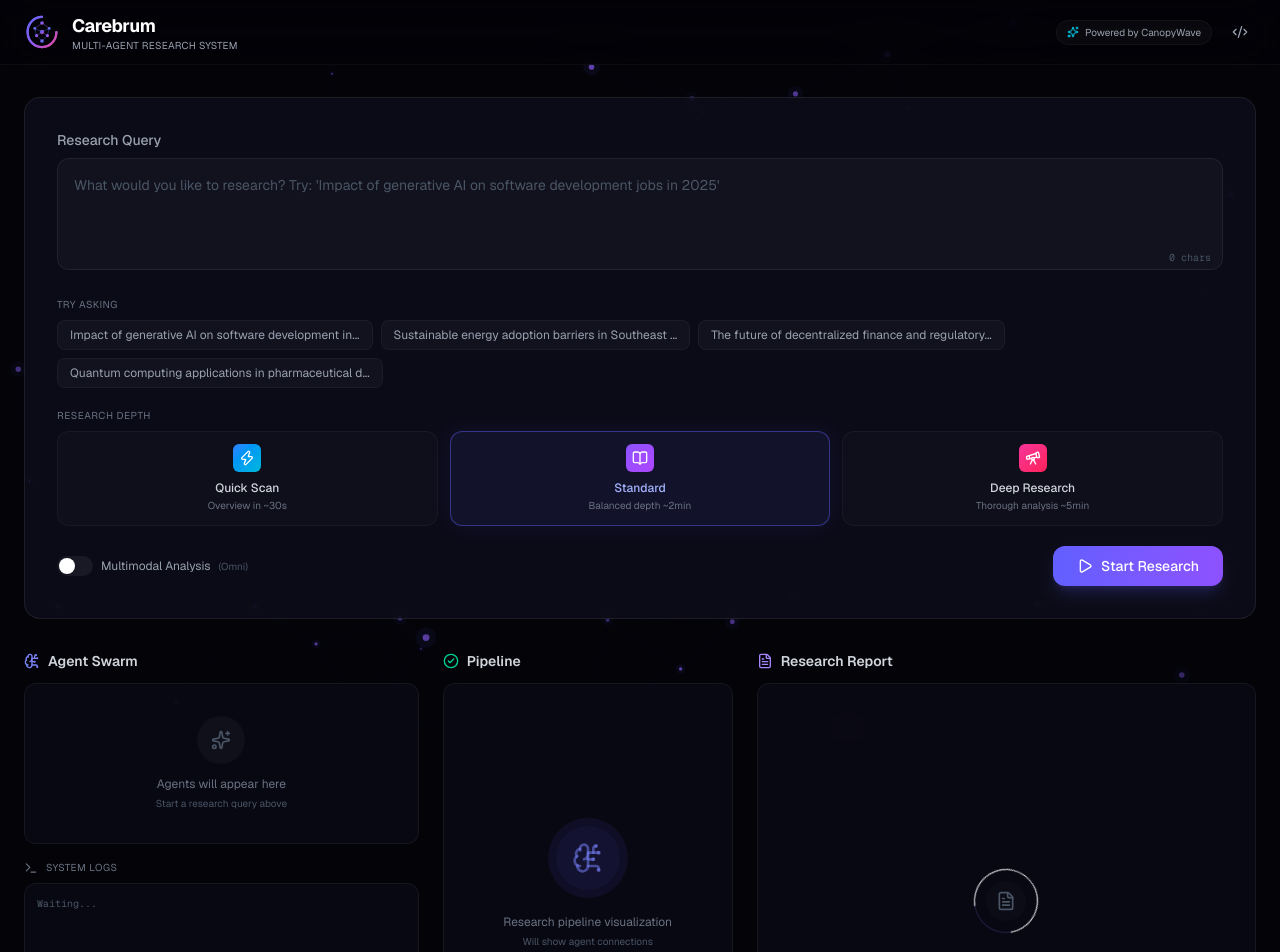
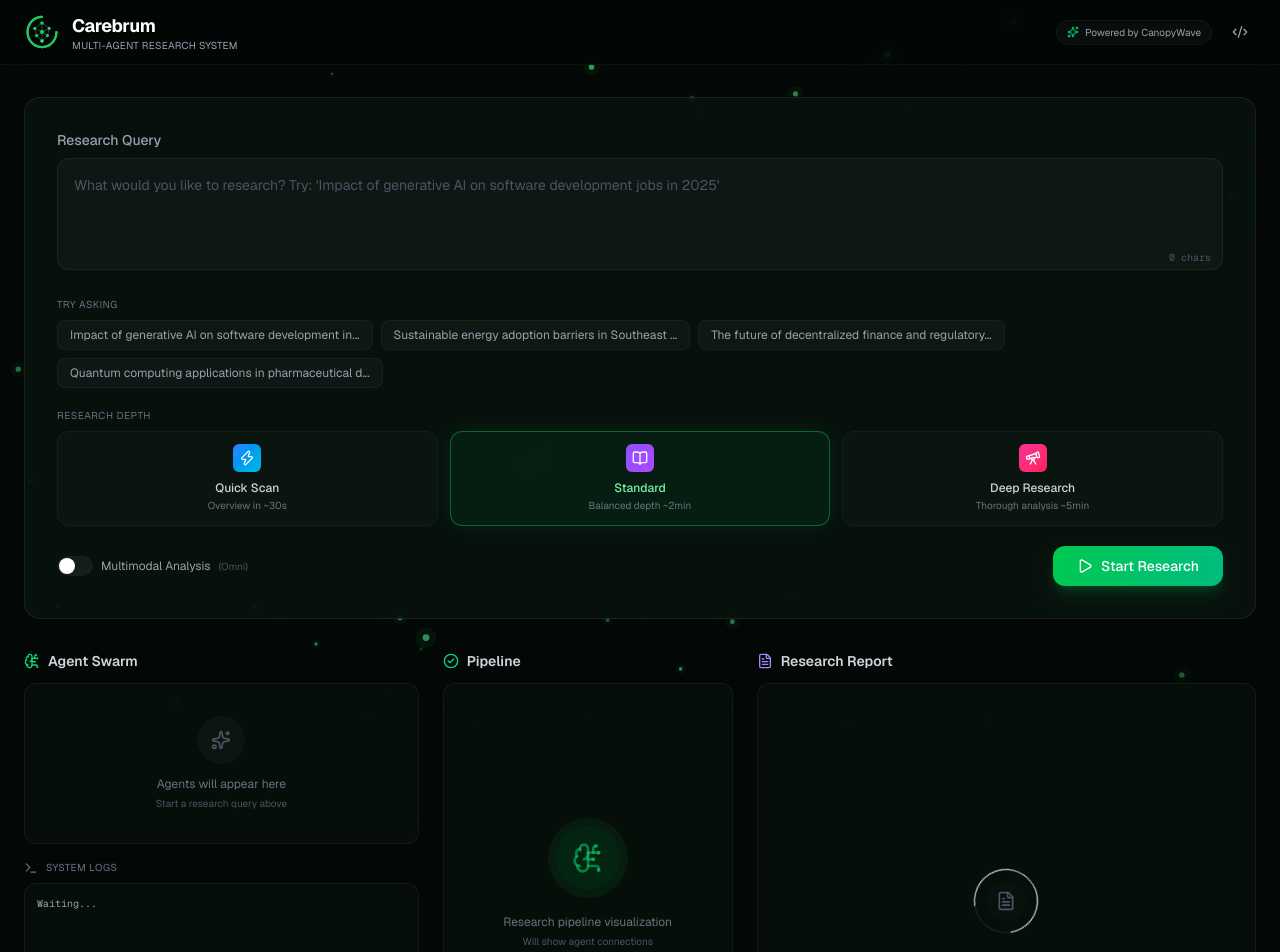
Before and after one commit to kentanghub/carebrum, a Next.js app: page / in a window 1280 px wide. Shown: the top 952 px of the page. Built offline with nearby package versions, Linux system fonts and the light colour scheme.

Commit message:
redesign: green theme, brighter logs, remove MiMo footer, solid green logo

```diff
--- a/src/app/globals.css
+++ b/src/app/globals.css
@@ -1,23 +1,23 @@
 @import "tailwindcss";
 
 :root {
-  --background: #030308;
-  --foreground: #f0f0f5;
-  --card: rgba(15, 15, 30, 0.6);
+  --background: #030806;
+  --foreground: #f0f5f2;
+  --card: rgba(10, 20, 15, 0.6);
   --card-border: rgba(255, 255, 255, 0.06);
-  --primary: #6366f1;
-  --primary-glow: rgba(99, 102, 241, 0.3);
-  --secondary: #8b5cf6;
-  --accent: #ec4899;
+  --primary: #22c55e;
+  --primary-glow: rgba(34, 197, 94, 0.3);
+  --secondary: #16a34a;
+  --accent: #4ade80;
   --muted: #6b7280;
-  --success: #10b981;
+  --success: #22c55e;
   --warning: #f59e0b;
   --error: #ef4444;
-  --agent-orchestrator: #6366f1;
-  --agent-extractor: #06b6d4;
-  --agent-reasoner: #f59e0b;
-  --agent-synthesizer: #10b981;
-  --agent-critic: #ec4899;
+  --agent-orchestrator: #22c55e;
+  --agent-extractor: #2dd4bf;
+  --agent-reasoner: #a3e635;
+  --agent-synthesizer: #34d399;
+  --agent-critic: #86efac;
 }
 
 @theme inline {
@@ -66,34 +66,34 @@ body {
 
 /* Glass morphism utility */
 .glass {
-  background: rgba(15, 15, 30, 0.5);
+  background: rgba(10, 20, 15, 0.5);
   backdrop-filter: blur(20px);
   -webkit-backdrop-filter: blur(20px);
   border: 1px solid rgba(255, 255, 255, 0.06);
 }
 
 .glass-strong {
-  background: rgba(15, 15, 30, 0.75);
+  background: rgba(10, 20, 15, 0.75);
   backdrop-filter: blur(30px);
   -webkit-backdrop-filter: blur(30px);
   border: 1px solid rgba(255, 255, 255, 0.08);
 }
 
-/* Gradient text */
+/* Gradient text - now green */
 .gradient-text {
-  background: linear-gradient(135deg, #6366f1, #8b5cf6, #ec4899);
+  background: linear-gradient(135deg, #22c55e, #4ade80, #86efac);
   -webkit-background-clip: text;
   -webkit-text-fill-color: transparent;
   background-clip: text;
 }
 
-/* Glow effects */
+/* Glow effects - green theme */
 .glow-primary {
-  box-shadow: 0 0 20px rgba(99, 102, 241, 0.3), 0 0 60px rgba(99, 102, 241, 0.1);
+  box-shadow: 0 0 20px rgba(34, 197, 94, 0.3), 0 0 60px rgba(34, 197, 94, 0.1);
 }
 
 .glow-success {
-  box-shadow: 0 0 20px rgba(16, 185, 129, 0.3), 0 0 60px rgba(16, 185, 129, 0.1);
+  box-shadow: 0 0 20px rgba(34, 197, 94, 0.3), 0 0 60px rgba(34, 197, 94, 0.1);
 }
 
 .glow-warning {
@@ -153,7 +153,7 @@ body {
   margin-bottom: 1rem;
 }
 .prose-invert blockquote {
-  border-left: 3px solid #6366f1;
+  border-left: 3px solid #22c55e;
   padding-left: 1rem;
   margin-left: 0;
   color: #9ca3af;
--- a/src/components/AgentNode.tsx
+++ b/src/components/AgentNode.tsx
@@ -30,11 +30,11 @@ const statusConfig = {
     glow: '',
   },
   running: {
-    border: 'border-indigo-500/30',
-    bg: 'bg-indigo-500/[0.08]',
-    text: 'text-indigo-300',
-    icon: <Loader2 className="w-4 h-4 animate-spin text-indigo-400" />,
-    glow: 'shadow-[0_0_20px_rgba(99,102,241,0.15)]',
+    border: 'border-green-500/30',
+    bg: 'bg-green-500/[0.08]',
+    text: 'text-green-300',
+    icon: <Loader2 className="w-4 h-4 animate-spin text-green-400" />,
+    glow: 'shadow-[0_0_20px_rgba(34,197,94,0.15)]',
   },
   completed: {
     border: 'border-emerald-500/30',
@@ -53,19 +53,19 @@ const statusConfig = {
 };
 
 const agentColors: Record<string, string> = {
-  orchestrator: 'from-indigo-500 to-violet-500',
-  multimodal_extractor: 'from-cyan-500 to-blue-500',
-  reasoning_engine: 'from-amber-500 to-orange-500',
-  synthesizer: 'from-emerald-500 to-teal-500',
-  critic: 'from-pink-500 to-rose-500',
+  orchestrator: 'from-green-500 to-emerald-500',
+  multimodal_extractor: 'from-teal-500 to-green-500',
+  reasoning_engine: 'from-lime-500 to-green-500',
+  synthesizer: 'from-emerald-500 to-green-500',
+  critic: 'from-green-400 to-emerald-400',
 };
 
 const agentGlowColors: Record<string, string> = {
-  orchestrator: 'shadow-indigo-500/20',
-  multimodal_extractor: 'shadow-cyan-500/20',
-  reasoning_engine: 'shadow-amber-500/20',
+  orchestrator: 'shadow-green-500/20',
+  multimodal_extractor: 'shadow-teal-500/20',
+  reasoning_engine: 'shadow-lime-500/20',
   synthesizer: 'shadow-emerald-500/20',
-  critic: 'shadow-pink-500/20',
+  critic: 'shadow-green-400/20',
 };
 
 interface AgentNodeProps {
@@ -76,8 +76,8 @@ interface AgentNodeProps {
 
 export default function AgentNode({ agent, isActive, index }: AgentNodeProps) {
   const status = statusConfig[agent.status];
-  const colorClass = agentColors[agent.id] || 'from-indigo-500 to-violet-500';
-  const glowColor = agentGlowColors[agent.id] || 'shadow-indigo-500/20';
+  const colorClass = agentColors[agent.id] || 'from-green-500 to-emerald-500';
+  const glowColor = agentGlowColors[agent.id] || 'shadow-green-500/20';
 
   return (
     <motion.div
@@ -85,7 +85,7 @@ export default function AgentNode({ agent, isActive, index }: AgentNodeProps) {
       animate={{ opacity: 1, y: 0, scale: 1 }}
       transition={{ delay: index * 0.1, duration: 0.4, ease: 'easeOut' }}
       className={`relative rounded-xl border ${status.border} ${status.bg} ${status.glow} ${
-        isActive ? `ring-1 ring-indigo-500/30 ${glowColor} shadow-[0_0_30px_rgba(99,102,241,0.15)]` : ''
+        isActive ? `ring-1 ring-green-500/30 ${glowColor} shadow-[0_0_30px_rgba(34,197,94,0.15)]` : ''
       } overflow-hidden transition-all duration-500`}
     >
       {/* Active shimmer effect */}
@@ -105,7 +105,7 @@ export default function AgentNode({ agent, isActive, index }: AgentNodeProps) {
           >
             {iconMap[agent.icon] || <Brain className="w-5 h-5" />}
             {isActive && (
-              <span className="absolute -top-1 -right-1 w-3 h-3 bg-emerald-400 rounded-full border-2 border-[#030308] animate-pulse" />
+              <span className="absolute -top-1 -right-1 w-3 h-3 bg-emerald-400 rounded-full border-2 border-[#030806] animate-pulse" />
             )}
           </div>
 
--- a/src/components/Logo.tsx
+++ b/src/components/Logo.tsx
@@ -17,15 +17,6 @@ export default function Logo({ className = '', size = 40, animated = false }: Lo
       className={className}
     >
       <defs>
-        <linearGradient id="logoGradient" x1="0%" y1="0%" x2="100%" y2="100%">
-          <stop offset="0%" stopColor="#6366f1" />
-          <stop offset="50%" stopColor="#8b5cf6" />
-          <stop offset="100%" stopColor="#ec4899" />
-        </linearGradient>
-        <linearGradient id="logoGradient2" x1="100%" y1="0%" x2="0%" y2="100%">
-          <stop offset="0%" stopColor="#3b82f6" />
-          <stop offset="100%" stopColor="#8b5cf6" />
-        </linearGradient>
         {animated && (
           <filter id="glow">
             <feGaussianBlur stdDeviation="2" result="coloredBlur" />
@@ -37,38 +28,38 @@ export default function Logo({ className = '', size = 40, animated = false }: Lo
         )}
       </defs>
 
-      {/* Outer brain silhouette / C shape */}
+      {/* Outer brain silhouette / C shape - solid green */}
       <path
         d="M50 8 C28 8 10 26 10 50 C10 74 28 92 50 92 C72 92 90 74 90 50"
-        stroke="url(#logoGradient)"
+        stroke="#22c55e"
         strokeWidth="6"
         strokeLinecap="round"
         fill="none"
         filter={animated ? 'url(#glow)' : undefined}
       />
 
-      {/* Neural nodes */}
-      <circle cx="50" cy="25" r="5" fill="url(#logoGradient)" />
-      <circle cx="30" cy="40" r="4" fill="url(#logoGradient2)" />
-      <circle cx="70" cy="40" r="4" fill="url(#logoGradient2)" />
-      <circle cx="35" cy="60" r="4.5" fill="url(#logoGradient)" />
-      <circle cx="65" cy="60" r="4.5" fill="url(#logoGradient)" />
-      <circle cx="50" cy="75" r="5" fill="url(#logoGradient2)" />
-      <circle cx="50" cy="50" r="6" fill="url(#logoGradient)" opacity="0.9" />
+      {/* Neural nodes - solid green */}
+      <circle cx="50" cy="25" r="5" fill="#22c55e" />
+      <circle cx="30" cy="40" r="4" fill="#4ade80" />
+      <circle cx="70" cy="40" r="4" fill="#4ade80" />
+      <circle cx="35" cy="60" r="4.5" fill="#22c55e" />
+      <circle cx="65" cy="60" r="4.5" fill="#22c55e" />
+      <circle cx="50" cy="75" r="5" fill="#4ade80" />
+      <circle cx="50" cy="50" r="6" fill="#22c55e" opacity="0.9" />
 
-      {/* Neural connections */}
-      <line x1="50" y1="25" x2="30" y2="40" stroke="url(#logoGradient)" strokeWidth="2" opacity="0.6" />
-      <line x1="50" y1="25" x2="70" y2="40" stroke="url(#logoGradient)" strokeWidth="2" opacity="0.6" />
-      <line x1="50" y1="25" x2="50" y2="50" stroke="url(#logoGradient)" strokeWidth="2" opacity="0.6" />
-      <line x1="30" y1="40" x2="35" y2="60" stroke="url(#logoGradient2)" strokeWidth="2" opacity="0.5" />
-      <line x1="70" y1="40" x2="65" y2="60" stroke="url(#logoGradient2)" strokeWidth="2" opacity="0.5" />
-      <line x1="30" y1="40" x2="50" y2="50" stroke="url(#logoGradient2)" strokeWidth="2" opacity="0.5" />
-      <line x1="70" y1="40" x2="50" y2="50" stroke="url(#logoGradient2)" strokeWidth="2" opacity="0.5" />
-      <line x1="35" y1="60" x2="50" y2="50" stroke="url(#logoGradient)" strokeWidth="2" opacity="0.5" />
-      <line x1="65" y1="60" x2="50" y2="50" stroke="url(#logoGradient)" strokeWidth="2" opacity="0.5" />
-      <line x1="35" y1="60" x2="50" y2="75" stroke="url(#logoGradient2)" strokeWidth="2" opacity="0.5" />
-      <line x1="65" y1="60" x2="50" y2="75" stroke="url(#logoGradient2)" strokeWidth="2" opacity="0.5" />
-      <line x1="50" y1="50" x2="50" y2="75" stroke="url(#logoGradient)" strokeWidth="2" opacity="0.6" />
+      {/* Neural connections - solid green */}
+      <line x1="50" y1="25" x2="30" y2="40" stroke="#22c55e" strokeWidth="2" opacity="0.6" />
+      <line x1="50" y1="25" x2="70" y2="40" stroke="#22c55e" strokeWidth="2" opacity="0.6" />
+      <line x1="50" y1="25" x2="50" y2="50" stroke="#22c55e" strokeWidth="2" opacity="0.6" />
+      <line x1="30" y1="40" x2="35" y2="60" stroke="#4ade80" strokeWidth="2" opacity="0.5" />
+      <line x1="70" y1="40" x2="65" y2="60" stroke="#4ade80" strokeWidth="2" opacity="0.5" />
+      <line x1="30" y1="40" x2="50" y2="50" stroke="#4ade80" strokeWidth="2" opacity="0.5" />
+      <line x1="70" y1="40" x2="50" y2="50" stroke="#4ade80" strokeWidth="2" opacity="0.5" />
+      <line x1="35" y1="60" x2="50" y2="50" stroke="#22c55e" strokeWidth="2" opacity="0.5" />
+      <line x1="65" y1="60" x2="50" y2="50" stroke="#22c55e" strokeWidth="2" opacity="0.5" />
+      <line x1="35" y1="60" x2="50" y2="75" stroke="#4ade80" strokeWidth="2" opacity="0.5" />
+      <line x1="65" y1="60" x2="50" y2="75" stroke="#4ade80" strokeWidth="2" opacity="0.5" />
+      <line x1="50" y1="50" x2="50" y2="75" stroke="#22c55e" strokeWidth="2" opacity="0.6" />
     </svg>
   );
 }
--- a/src/components/NeuralBackground.tsx
+++ b/src/components/NeuralBackground.tsx
@@ -83,7 +83,7 @@ export default function NeuralBackground() {
         if (Math.abs(p.vy) < 0.1) p.vy += (Math.random() - 0.5) * 0.1;
       });
 
-      // Draw connections
+      // Draw connections - green theme
       for (let i = 0; i < particles.length; i++) {
         for (let j = i + 1; j < particles.length; j++) {
           const dx = particles[i].x - particles[j].x;
@@ -95,25 +95,25 @@ export default function NeuralBackground() {
             ctx.beginPath();
             ctx.moveTo(particles[i].x, particles[i].y);
             ctx.lineTo(particles[j].x, particles[j].y);
-            ctx.strokeStyle = `rgba(99, 102, 241, ${opacity})`;
+            ctx.strokeStyle = `rgba(34, 197, 94, ${opacity})`;
             ctx.lineWidth = 0.5;
             ctx.stroke();
           }
         }
       }
 
-      // Draw particles
+      // Draw particles - green theme
       particles.forEach((p) => {
         const pulseFactor = 1 + Math.sin(p.pulse) * 0.3;
         ctx.beginPath();
         ctx.arc(p.x, p.y, p.radius * pulseFactor, 0, Math.PI * 2);
-        ctx.fillStyle = `rgba(139, 92, 246, ${p.opacity})`;
+        ctx.fillStyle = `rgba(74, 222, 128, ${p.opacity})`;
         ctx.fill();
 
         // Glow
         ctx.beginPath();
         ctx.arc(p.x, p.y, p.radius * pulseFactor * 3, 0, Math.PI * 2);
-        ctx.fillStyle = `rgba(99, 102, 241, ${p.opacity * 0.1})`;
+        ctx.fillStyle = `rgba(34, 197, 94, ${p.opacity * 0.1})`;
         ctx.fill();
       });
 
--- a/src/components/ResearchDashboard.tsx
+++ b/src/components/ResearchDashboard.tsx
@@ -196,11 +196,11 @@ export default function ResearchDashboard() {
   const progress = agents.length > 0 ? (completedCount / totalCount) * 100 : 0;
 
   return (
-    <div className="relative min-h-screen bg-[#030308] text-gray-200 overflow-x-hidden">
+    <div className="relative min-h-screen bg-[#030806] text-gray-200 overflow-x-hidden">
       <NeuralBackground />
 
       {/* Header */}
-      <header className="relative z-10 border-b border-white/[0.04] backdrop-blur-xl bg-[#030308]/60">
+      <header className="relative z-10 border-b border-white/[0.04] backdrop-blur-xl bg-[#030806]/60">
         <div className="max-w-[1400px] mx-auto px-4 sm:px-6 h-16 flex items-center justify-between">
           <div className="flex items-center gap-3">
             <Logo size={36} animated />
@@ -216,7 +216,7 @@ export default function ResearchDashboard() {
 
           <div className="flex items-center gap-3">
             <span className="hidden sm:flex items-center gap-1.5 text-[10px] text-gray-400 px-2.5 py-1 rounded-full bg-white/[0.03] border border-white/[0.04]">
-              <Sparkles className="w-3 h-3 text-cyan-400" />
+              <Sparkles className="w-3 h-3 text-green-400" />
               Powered by CanopyWave
             </span>
             <a
@@ -250,7 +250,7 @@ export default function ResearchDashboard() {
                   value={query}
                   onChange={(e) => setQuery(e.target.value)}
                   placeholder="What would you like to research? Try: 'Impact of generative AI on software development jobs in 2025'"
-                  className="w-full h-28 p-4 rounded-xl bg-white/[0.03] border border-white/[0.06] focus:border-indigo-500/50 focus:ring-1 focus:ring-indigo-500/20 resize-none text-sm text-gray-200 placeholder:text-gray-600 transition-all outline-none"
+                  className={`w-full h-28 p-4 rounded-xl bg-white/[0.03] border border-white/[0.06] focus:border-green-500/50 focus:ring-1 focus:ring-green-500/20 resize-none text-sm text-gray-200 placeholder:text-gray-600 transition-all outline-none`}
                   disabled={isRunning}
                 />
                 <div className="absolute bottom-3 right-3 text-[10px] text-gray-600 font-mono">
@@ -292,7 +292,7 @@ export default function ResearchDashboard() {
                     disabled={isRunning}
                     className={`relative flex flex-col items-center gap-2 p-3 rounded-xl border transition-all duration-300 ${
                       depth === option.value
-                        ? 'border-indigo-500/30 bg-indigo-500/[0.08] shadow-[0_0_20px_rgba(99,102,241,0.1)]'
+                        ? 'border-green-500/30 bg-green-500/[0.08] shadow-[0_0_20px_rgba(34,197,94,0.1)]'
                         : 'border-white/[0.04] bg-white/[0.02] hover:border-white/[0.08] hover:bg-white/[0.03]'
                     }`}
                   >
@@ -305,7 +305,7 @@ export default function ResearchDashboard() {
                       <div
                         className={`text-xs font-medium ${
                           depth === option.value
-                            ? 'text-indigo-300'
+                            ? 'text-green-300'
                             : 'text-gray-300'
                         }`}
                       >
@@ -318,7 +318,7 @@ export default function ResearchDashboard() {
                     {depth === option.value && (
                       <motion.div
                         layoutId="depth-indicator"
-                        className="absolute inset-0 rounded-xl ring-1 ring-indigo-500/20"
+                        className="absolute inset-0 rounded-xl ring-1 ring-green-500/20"
                       />
                     )}
                   </button>
@@ -331,7 +331,7 @@ export default function ResearchDashboard() {
               <label className="flex items-center gap-2 cursor-pointer select-none">
                 <div
                   className={`relative w-9 h-5 rounded-full transition-colors ${
-                    multimodal ? 'bg-indigo-500' : 'bg-white/[0.06]'
+                    multimodal ? 'bg-green-500' : 'bg-white/[0.06]'
                   }`}
                   onClick={() => !isRunning && setMultimodal(!multimodal)}
                 >
@@ -354,7 +354,7 @@ export default function ResearchDashboard() {
                 className={`flex items-center gap-2 px-6 py-2.5 rounded-xl font-medium text-sm transition-all ${
                   isRunning
                     ? 'bg-rose-500/10 text-rose-400 border border-rose-500/20 hover:bg-rose-500/20'
-                    : 'bg-gradient-to-r from-indigo-500 to-violet-500 text-white shadow-lg shadow-indigo-500/20 hover:shadow-indigo-500/30'
+                    : 'bg-gradient-to-r from-green-500 to-emerald-500 text-white shadow-lg shadow-green-500/20 hover:shadow-green-500/30'
                 }`}
               >
                 {isRunning ? (
@@ -386,7 +386,7 @@ export default function ResearchDashboard() {
             </div>
             <div className="h-1 rounded-full bg-white/[0.04] overflow-hidden">
               <motion.div
-                className="h-full rounded-full bg-gradient-to-r from-indigo-500 to-violet-500"
+                className="h-full rounded-full bg-gradient-to-r from-green-500 to-emerald-500"
                 animate={{ width: `${progress}%` }}
                 transition={{ duration: 0.5 }}
               />
@@ -399,7 +399,7 @@ export default function ResearchDashboard() {
           {/* Left: Agents */}
           <div className="lg:col-span-4 space-y-4">
             <div className="flex items-center gap-2 mb-3">
-              <BrainCircuit className="w-4 h-4 text-indigo-400" />
+              <BrainCircuit className="w-4 h-4 text-green-400" />
               <h2 className="text-sm font-semibold text-gray-300">
                 Agent Swarm
               </h2>
@@ -451,11 +451,11 @@ export default function ResearchDashboard() {
               </div>
               <div className="glass rounded-xl p-3 h-40 overflow-y-auto font-mono text-[10px] leading-relaxed space-y-0.5">
                 {logs.length === 0 ? (
-                  <span className="text-gray-600">Waiting...</span>
+                  <span className="text-gray-400">Waiting...</span>
                 ) : (
                   logs.map((log, i) => (
-                    <div key={i} className="text-gray-400 break-all">
-                      <span className="text-gray-600">{log}</span>
+                    <div key={i} className="text-gray-200 break-all">
+                      <span className="text-gray-300">{log}</span>
                     </div>
                   ))
                 )}
@@ -475,10 +475,10 @@ export default function ResearchDashboard() {
               {agents.length === 0 ? (
                 <div className="text-center">
                   <div className="relative w-20 h-20 mx-auto mb-4">
-                    <div className="absolute inset-0 rounded-full bg-indigo-500/10 animate-pulse" />
-                    <div className="absolute inset-2 rounded-full bg-indigo-500/5" />
+                    <div className="absolute inset-0 rounded-full bg-green-500/10 animate-pulse" />
+                    <div className="absolute inset-2 rounded-full bg-green-500/5" />
                     <div className="relative w-full h-full flex items-center justify-center">
-                      <BrainCircuit className="w-8 h-8 text-indigo-400/50" />
+                      <BrainCircuit className="w-8 h-8 text-green-400/50" />
                     </div>
                   </div>
                   <p className="text-xs text-gray-500">
@@ -498,10 +498,10 @@ export default function ResearchDashboard() {
                         transition={{ delay: i * 0.15 }}
                         className={`relative w-12 h-12 rounded-full flex items-center justify-center ${
                           agent.status === 'running'
-                            ? 'bg-indigo-500/20 ring-2 ring-indigo-500/40'
+                            ? 'bg-green-500/20 text-green-400 ring-2 ring-green-500/30'
                             : agent.status === 'completed'
-                            ? 'bg-emerald-500/20 ring-2 ring-emerald-500/40'
-                            : 'bg-white/[0.03] ring-1 ring-white/[0.06]'
+                            ? 'bg-emerald-500/20 text-emerald-400'
+                            : 'bg-white/[0.03] text-gray-600'
                         }`}
                       >
                         {agent.status === 'running' && (
@@ -596,29 +596,29 @@ export default function ResearchDashboard() {
         <footer className="mt-12 pt-8 border-t border-white/[0.04] text-center">
           <div className="flex items-center justify-center gap-2 mb-2">
             <Logo size={24} />
-            <span className="text-sm font-semibold gradient-text">Cerebrum</span>
+            <span className="text-sm font-semibold text-green-400">Carebrum</span>
           </div>
-          <p className="text-[10px] text-gray-600">
-            Multi-Agent Research System • Built for Xiaomi MiMo Orbit 100T
+          <p className="text-[10px] text-gray-500">
+            Multi-Agent Research System • Powered by AI
           </p>
           <div className="flex items-center justify-center gap-4 mt-3">
             <a
               href="https://github.com/kentanghub/carebrum"
               target="_blank"
               rel="noopener noreferrer"
-              className="flex items-center gap-1 text-[10px] text-gray-500 hover:text-gray-300 transition-colors"
+              className="flex items-center gap-1 text-[10px] text-gray-500 hover:text-green-400 transition-colors"
             >
               <Code2 className="w-3 h-3" />
               GitHub
             </a>
             <a
-              href="https://platform.xiaomimimo.com"
+              href="https://carebrum.vercel.app"
               target="_blank"
               rel="noopener noreferrer"
-              className="flex items-center gap-1 text-[10px] text-gray-500 hover:text-gray-300 transition-colors"
+              className="flex items-center gap-1 text-[10px] text-gray-500 hover:text-green-400 transition-colors"
             >
               <ExternalLink className="w-3 h-3" />
-              MiMo Platform
+              Live Demo
             </a>
           </div>
         </footer>
```
Also changed, not shown: public/favicon.svg.
